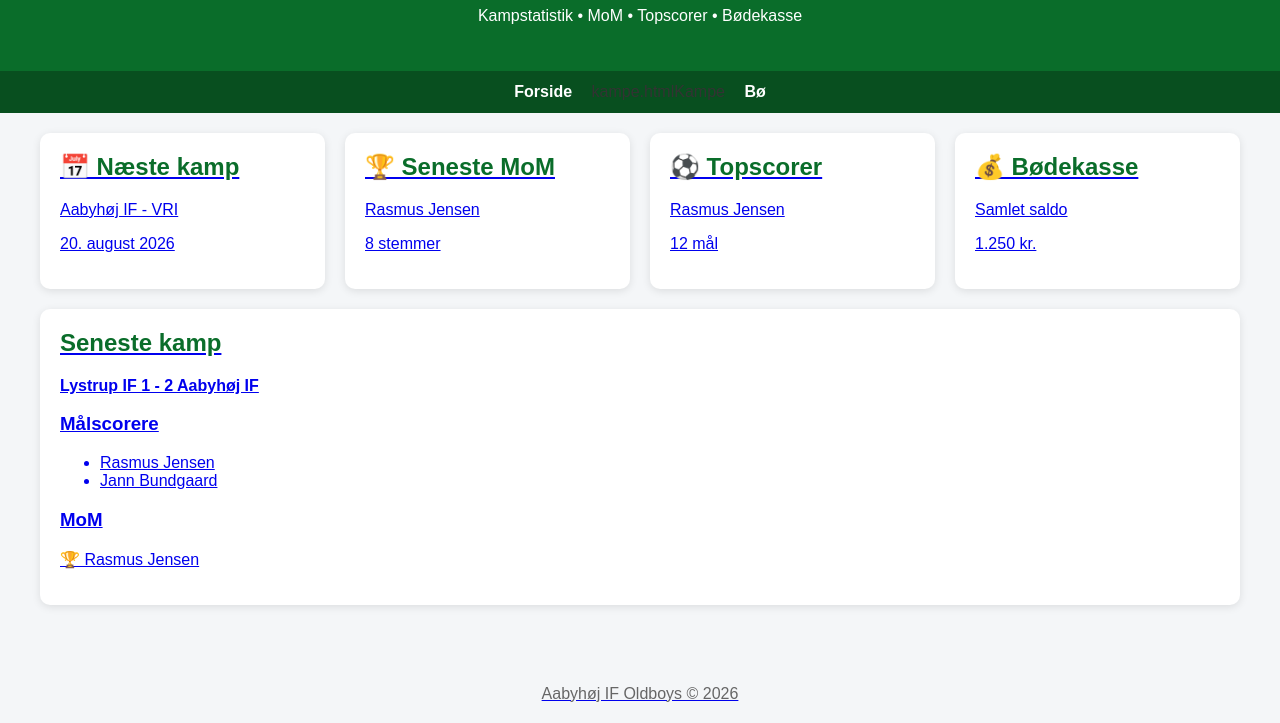
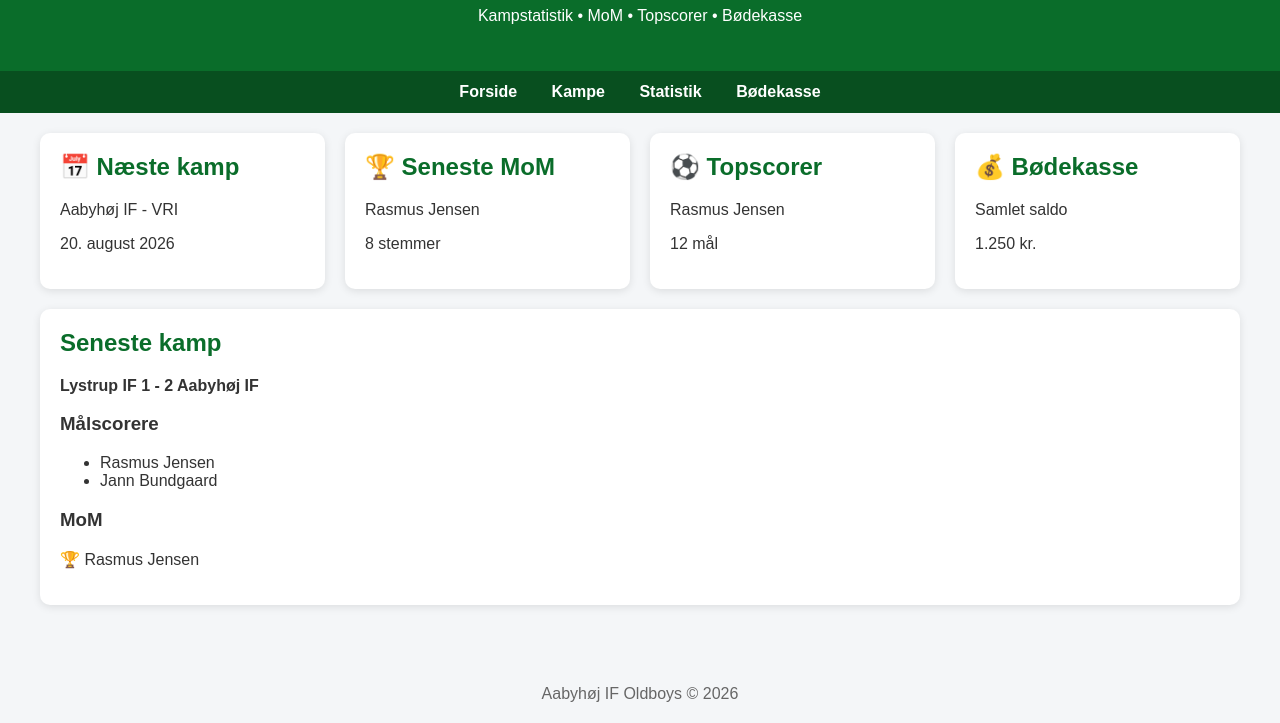
Before and after one commit to duerne10/aabyhojif, a plain HTML site: page index.html in a window 1280 px wide. Shown: the part 104-827 px from the top of the page. Drawn offline with Linux system fonts and the light colour scheme.

Commit message:
Update index.html

```diff
--- a/index.html
+++ b/index.html
@@ -75,10 +75,10 @@ footer {
 </header>
 
 <nav>
-    <a href="index.html">Forside</a>
-    kampe.htmlKampe</a>
-    <aatistik.htmlStatistik</a>
-    <a href="bodekasse.html">Bø
+<a href=index.hmtl>Forside</a>
+<a href=kampe.hmtl>Kampe</a>
+<a href=statistik.html>Statistik</a>
+<a href=bodekasse.html>Bødekasse</a>
 </nav>
 
 <div class="container">
```
